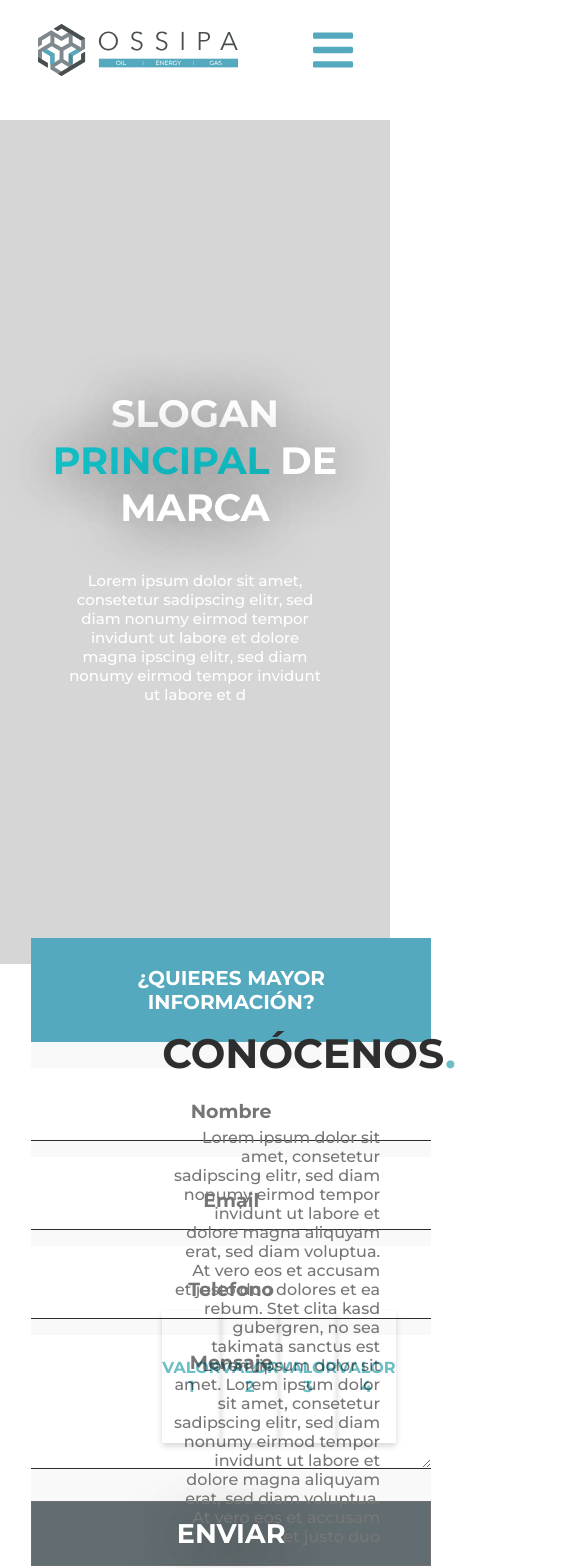
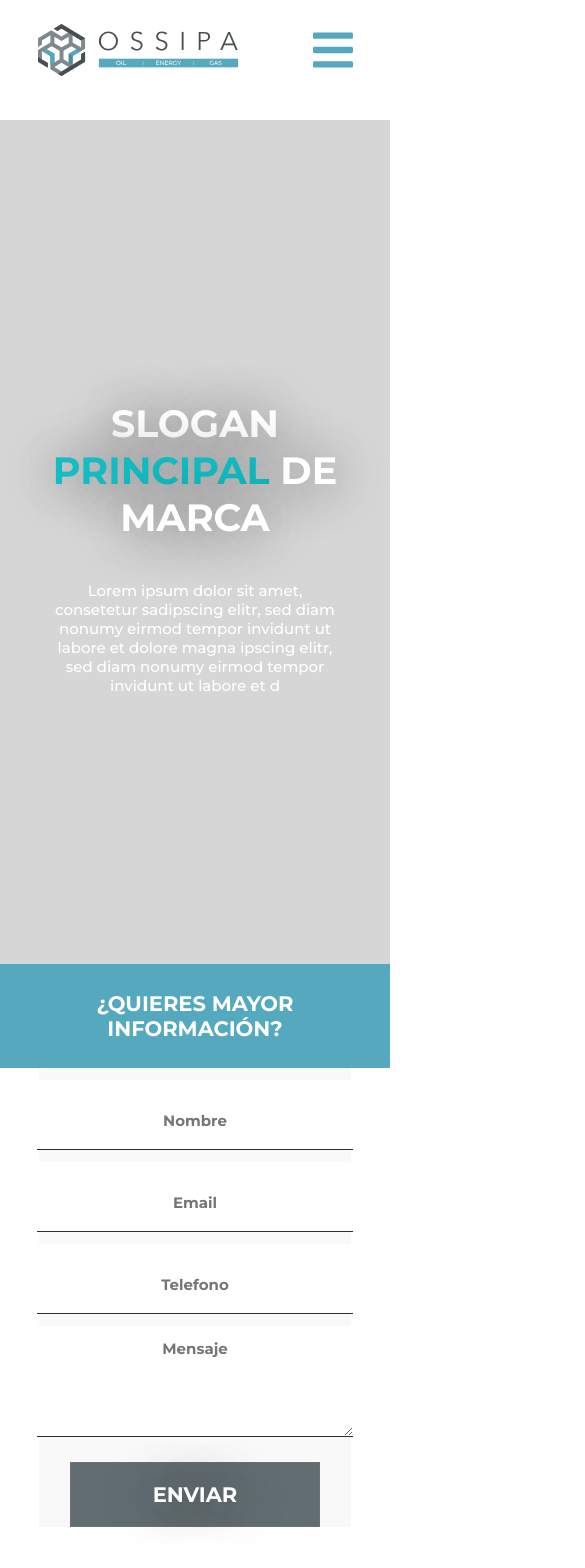
Before and after one commit to marquesin/proyectoossipa, a React (Create React App) app: page / in a window 390 px wide. Shown: the top 1568 px of the page, 585 px wide, since content can reach past the window. Built offline with nearby package versions, Linux system fonts and the light colour scheme.

Commit message:
Responsive de todo home exepto detalles en info de Footer

```diff
--- a/src/Components/Footer/Footer.css
+++ b/src/Components/Footer/Footer.css
@@ -136,3 +136,45 @@ footer {
     border-top: 1px white solid;
     font-size: 12px;
   }
+
+@media screen and (max-width: 1200px ) {
+  .footer-contact{
+    flex-direction: column;
+    justify-content: center;
+    align-items: flex-start;
+  }
+  .footer-contact-single{
+    flex-direction: row-reverse;
+    /* margin-left: 40%; */
+    align-items: center;
+  }
+  .text-block-contact{
+    border-right: none;
+    border-left: 1px white solid;
+    margin-left: 15px;
+    padding-left: 15px;
+  }
+  .footer-info{
+    flex-direction: column-reverse;
+    justify-content: center;
+    align-items: center;
+  }
+  .footer-column-1{
+    display: none;
+  }
+  footer a{
+    display: none;
+  }
+  .footer-column-3{
+    align-items: center;
+    margin: 0;
+    width: 100%;
+    margin-top: 5%;
+  }
+  footer div.footer-column-3 p{
+    width: 70%;
+  }
+  .footer-column-2{
+    margin: 0;
+  }
+}
--- a/src/Components/Header/Header.css
+++ b/src/Components/Header/Header.css
@@ -76,11 +76,14 @@
     .containerHeaderResponsive{
         position: fixed;
         display: flex;
-        width: 100%;
+        width: 100vw;
         justify-content: space-around;
         align-items: center;
         background-color: #FFFFFF;
         height: 100px;
         z-index: 200;
     }
+    /* .Header{
+        max-width: 100%;
+    } */
 }
--- a/src/Components/Home/Banner/Banner.css
+++ b/src/Components/Home/Banner/Banner.css
@@ -79,12 +79,17 @@ cursor: pointer;
         padding: 0;
         background-image: none;
         background-color: #D6D6D6;
+        display: flex;
+        justify-content: center;
+        align-items: center;
     }
     .titleHome{
         font-size: 38px;
+        width: 80%;
     }
     .parrafoTitle{
         font-size: 15px;
+        width: 75%;
     }
     .containerbuttonBannerHome{display: none;}
 }
--- a/src/Components/Home/Blog/Blog.css
+++ b/src/Components/Home/Blog/Blog.css
@@ -56,3 +56,32 @@
     font-size: 17px;
     margin-top: 5%;
 }
+
+@media screen and (max-width: 1200px ) {
+    .blog{
+        padding: 0;
+        width: 100%;
+    }
+    .containerBlogs{
+        flex-direction: column;
+        align-items: normal;
+    }
+    .h2Blog, .Blogh3 {
+        font-size: 26px;
+    }
+    .containerBlog{
+        display: flex;
+        justify-content: space-evenly;
+        margin-bottom: 5%;
+    }
+    .fotoBlog{
+        width: 200px;
+        height: 200px;
+    }
+    .h4Blog{
+        font-size: 17px;
+    }
+    .buttonVerMasBlogHome{
+        display: none;
+    }
+}
--- a/src/Components/Home/ComoPodemosAyudar/ComoPodemosAyudar.css
+++ b/src/Components/Home/ComoPodemosAyudar/ComoPodemosAyudar.css
@@ -122,3 +122,30 @@ font-weight: 700;
 #iconoService:hover{
 fill: blanchedalmond;
 }
+
+@media screen and (max-width:1200px) {
+    .containerCPA{
+        align-items: center;
+    }
+    .h2CPA{
+        font-size: 26px;
+        width: 80%;
+    }
+    .pCPA{
+        font-size: 14px;
+        width: 70%;
+    }
+    .containerServiciosCPA{
+        flex-wrap: wrap;
+        width: 80%;
+        justify-content: center;
+        align-items: center;
+        align-content: normal;
+        height: 100%;
+        /* padding: 0; */
+        /* margin: 0; */
+    }
+    .ServiciosCPA{
+        margin: 5%;
+    }
+}
--- a/src/Components/Home/ComoPodemosAyudar/Servicios/Servicios.css
+++ b/src/Components/Home/ComoPodemosAyudar/Servicios/Servicios.css
@@ -30,3 +30,36 @@
     width: 50%;
     background-color: #D8D8D8;
 }
+
+@media screen and (max-width:1200px) {
+    .servicioAmpliado{
+        width: 100%;
+        flex-direction: column;
+        height: 100%;
+    }
+    .ServicioAmpliadoInfo{
+        width: 100%;
+        padding: 0;
+        display: flex;
+        justify-content: center;
+        align-items: center;
+    }
+    .h4ServicioAmpliado{
+        font-size: 22px;
+        text-align: center;
+        margin-top: 8%;
+    }
+
+    .pServicioAmpliado{
+        font-size: 14px;
+        width: 75%;
+        height: 100%;
+        margin-bottom: 8%;
+    }
+    .ServicioAmpliadoFoto{
+        width: 100%;
+        height: 340px;
+    }
+
+
+}
--- a/src/Components/Home/Contactenos/Contactenos.css
+++ b/src/Components/Home/Contactenos/Contactenos.css
@@ -120,7 +120,7 @@ font-weight: 500;
 .valorConocenos{
     width: 180px;
     height: 132px;
-    background-color: #F9F9F9 0% 0% no-repeat padding-box;
+    background-color: #F9F9F9 ;
     box-shadow: 0px 3px 6px #00000029;
     mix-blend-mode: multiply;
     opacity: 1;
@@ -130,3 +130,67 @@ font-weight: 500;
     color: #6BBEC6;
     font-weight: 700;
 }
+
+@media screen and (max-width:1200px) {
+    .containerContactenos{
+        padding: 0;
+        flex-direction: column;
+        justify-content: center;
+    align-items: center;
+    }
+    .ContainerMayorInformacion{
+        width: 100%;
+        margin-top: 0;
+        display: flex;
+        flex-direction: column;
+        justify-content: center;
+        align-items: center;
+    }
+    .mayorInfoC{
+        width: 100%;
+    }
+    .mayorInfoh3{
+        font-size: 21px;
+    }
+    .containerImputMayorInfo{
+        width: 80%;
+        padding: 0;
+        display: flex;
+    align-items: center;
+    justify-content: center;
+    }
+    .ImputMayorInfo{
+        width: 100%;
+        font-size: 15px;
+    }
+    .texteaMayorInfo{
+        width: 100%;
+        font-size: 15px;
+
+    }
+    .buttonEnviarMayorInfo{
+        width: 80%;
+        font-size: 21px;
+    }
+    .conocenos {
+        width: 80%;
+        justify-content: center;
+        align-items: center;
+    }
+    .h2Conocenos{
+        font-size: 26px;
+    }
+    .pConocenos{
+        font-size: 14px;
+        height: 100%;
+        margin-bottom: 15%;
+    }
+    .continervaloresConocenos{
+        flex-wrap: wrap;
+        width: 80%;
+    }
+    .valorConocenos{
+        margin-bottom: 5%;
+        font-size: 16px;
+    }
+}
```
